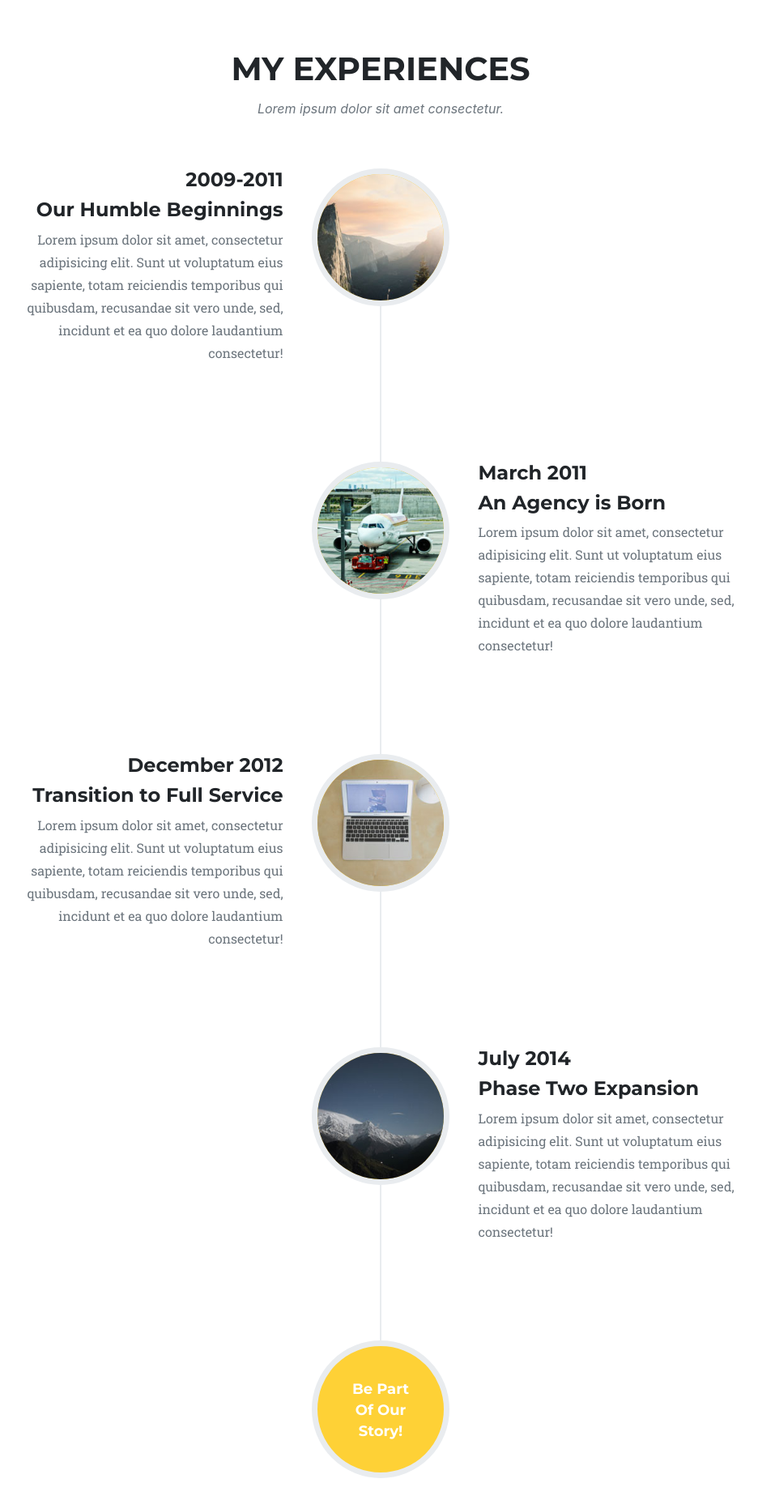
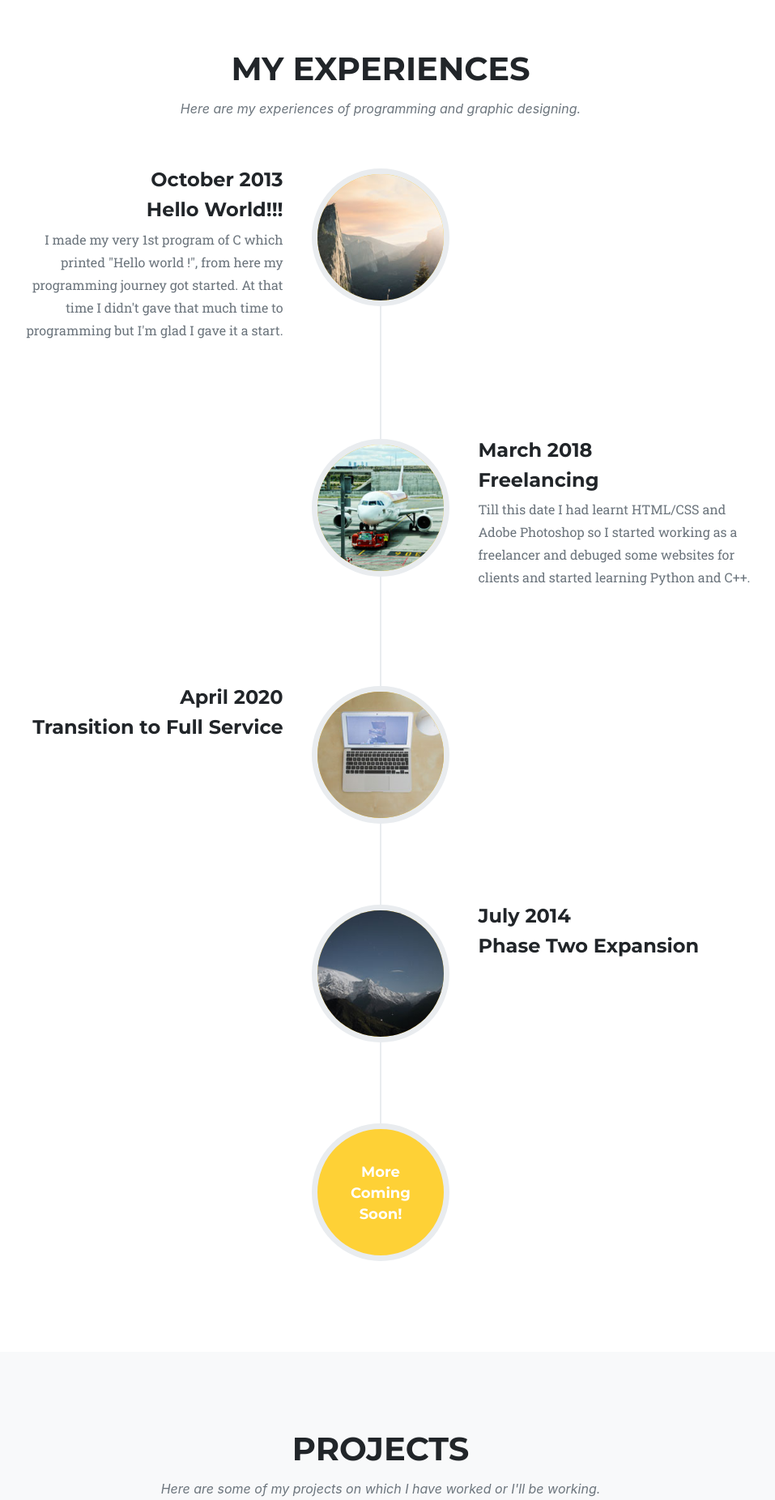
Before and after one commit to aditya33agrawal/aditya33agrawal.github.io, a plain HTML site: page index.html in a window 1280 px wide. Shown: the part 2880-4732 px from the top of the page at 81% size, without its empty margins (170-1127 px from the left). Drawn offline with nearby package versions, Linux system fonts and the light colour scheme; a web font is replaced by a local one.

```diff
--- a/index.html
+++ b/index.html
@@ -5,7 +5,7 @@
         <meta name="viewport" content="width=device-width, initial-scale=1, shrink-to-fit=no" />
         <meta name="description" content="" />
         <meta name="author" content="" />
-        <title>Agency - Start Bootstrap Theme</title>
+        <title>ADITYA AGRAWAL - Portfolio</title>
         <link rel="icon" type="image/x-icon" href="assets/img/favicon.ico" />
         <!-- Font Awesome icons (free version)-->
         <script src="https://use.fontawesome.com/releases/v5.15.1/js/all.js" crossorigin="anonymous"></script>
@@ -175,37 +175,37 @@
             <div class="container">
                 <div class="text-center">
                     <h2 class="section-heading text-uppercase">My Experiences</h2>
-                    <h3 class="section-subheading text-muted">Lorem ipsum dolor sit amet consectetur.</h3>
+                    <h3 class="section-subheading text-muted">Here are my experiences of programming and graphic designing.</h3>
                 </div>
                 <ul class="timeline">
                     <li>
                         <div class="timeline-image"><img class="rounded-circle img-fluid" src="assets/img/about/1.jpg" alt="" /></div>
                         <div class="timeline-panel">
                             <div class="timeline-heading">
-                                <h4>2009-2011</h4>
-                                <h4 class="subheading">Our Humble Beginnings</h4>
+                                <h4>October 2013</h4>
+                                <h4 class="subheading">Hello World!!!</h4>
                             </div>
-                            <div class="timeline-body"><p class="text-muted">Lorem ipsum dolor sit amet, consectetur adipisicing elit. Sunt ut voluptatum eius sapiente, totam reiciendis temporibus qui quibusdam, recusandae sit vero unde, sed, incidunt et ea quo dolore laudantium consectetur!</p></div>
+                            <div class="timeline-body"><p class="text-muted">I made my very 1st program of C which printed "Hello world !", from here my programming journey got started. At that time I didn't gave that much time to programming but I'm glad I gave it a start.</p></div>
                         </div>
                     </li>
                     <li class="timeline-inverted">
                         <div class="timeline-image"><img class="rounded-circle img-fluid" src="assets/img/about/2.jpg" alt="" /></div>
                         <div class="timeline-panel">
                             <div class="timeline-heading">
-                                <h4>March 2011</h4>
-                                <h4 class="subheading">An Agency is Born</h4>
+                                <h4>March 2018</h4>
+                                <h4 class="subheading">Freelancing</h4>
                             </div>
-                            <div class="timeline-body"><p class="text-muted">Lorem ipsum dolor sit amet, consectetur adipisicing elit. Sunt ut voluptatum eius sapiente, totam reiciendis temporibus qui quibusdam, recusandae sit vero unde, sed, incidunt et ea quo dolore laudantium consectetur!</p></div>
+                            <div class="timeline-body"><p class="text-muted">Till this date I had learnt HTML/CSS and Adobe Photoshop so I started working as a freelancer and debuged some websites for clients and started learning Python and C++.</p></div>
                         </div>
                     </li>
                     <li>
                         <div class="timeline-image"><img class="rounded-circle img-fluid" src="assets/img/about/3.jpg" alt="" /></div>
                         <div class="timeline-panel">
                             <div class="timeline-heading">
-                                <h4>December 2012</h4>
+                                <h4>April 2020 </h4>
                                 <h4 class="subheading">Transition to Full Service</h4>
                             </div>
-                            <div class="timeline-body"><p class="text-muted">Lorem ipsum dolor sit amet, consectetur adipisicing elit. Sunt ut voluptatum eius sapiente, totam reiciendis temporibus qui quibusdam, recusandae sit vero unde, sed, incidunt et ea quo dolore laudantium consectetur!</p></div>
+                            <div class="timeline-body"><p class="text-muted"></p></div>
                         </div>
                     </li>
                     <li class="timeline-inverted">
@@ -215,17 +215,17 @@
                                 <h4>July 2014</h4>
                                 <h4 class="subheading">Phase Two Expansion</h4>
                             </div>
-                            <div class="timeline-body"><p class="text-muted">Lorem ipsum dolor sit amet, consectetur adipisicing elit. Sunt ut voluptatum eius sapiente, totam reiciendis temporibus qui quibusdam, recusandae sit vero unde, sed, incidunt et ea quo dolore laudantium consectetur!</p></div>
+                            <div class="timeline-body"><p class="text-muted"></p></div>
                         </div>
                     </li>
                     <li class="timeline-inverted">
                         <div class="timeline-image">
                             <h4>
-                                Be Part
+                                More
                                 <br />
-                                Of Our
+                                Coming
                                 <br />
-                                Story!
+                                Soon!
                             </h4>
                         </div>
                     </li>
@@ -249,7 +249,7 @@
                     </div>
                 </div>
                 <div class="row">
-                    <div class="col-lg-8 mx-auto text-center"><p class="large text-muted">Lorem ipsum dolor sit amet, consectetur adipisicing elit. Aut eaque, laboriosam veritatis, quos non quis ad perspiciatis, totam corporis ea, alias ut unde.</p></div>
+                    <div class="col-lg-8 mx-auto text-center"><p class="large text-muted">Currently I'm learning ML and RDBMS so I guess I'll be uploading my upcoming projects very soon.</p></div>
                 </div>
             </div>
         </section>
@@ -260,7 +260,7 @@
                     <h2 class="section-heading text-uppercase">Get in touch with me</h2>
                     <h3 class="section-subheading text-muted">Lorem ipsum dolor sit amet consectetur.</h3>
                 </div>
-                <form id="contactForm" name="sentMessage" novalidate="novalidate">
+                <form id="contactForm" name="sentMessage" novalidate="novalidate" action="mailto:adityaagrawal10278@gmail.com" method="POST">
                     <div class="row align-items-stretch mb-5">
                         <div class="col-md-6">
                             <div class="form-group">
```
